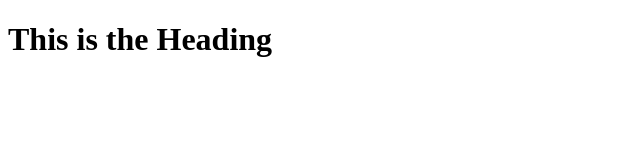
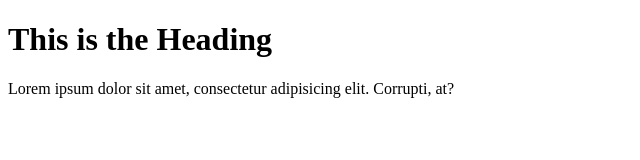
Before and after one commit to ydvpranshu05/git, a plain HTML site: page index.html in a window 1280 px wide. Shown: the whole page, without its empty margins (0-640 px from the left). Drawn offline with Linux system fonts and the light colour scheme.

Commit message:
add new para in index file

```diff
--- a/index.html
+++ b/index.html
@@ -7,5 +7,7 @@
 </head>
 <body>
     <h1>This is the Heading</h1>
+    <p>Lorem ipsum dolor sit amet, consectetur adipisicing elit. Corrupti, at? </p>
+
 </body>
 </html>
```
